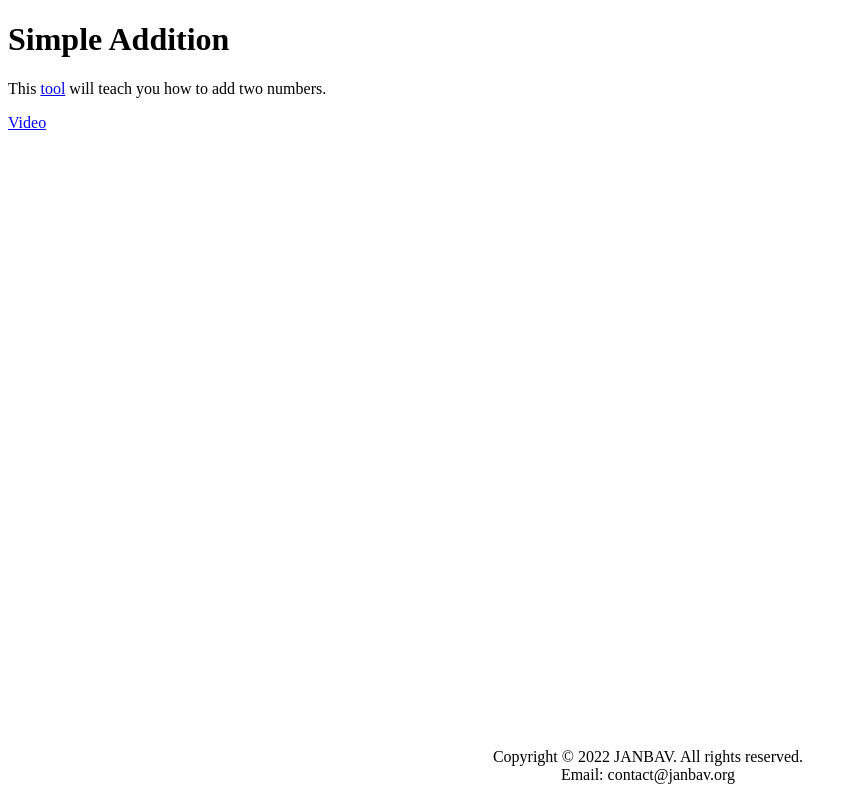
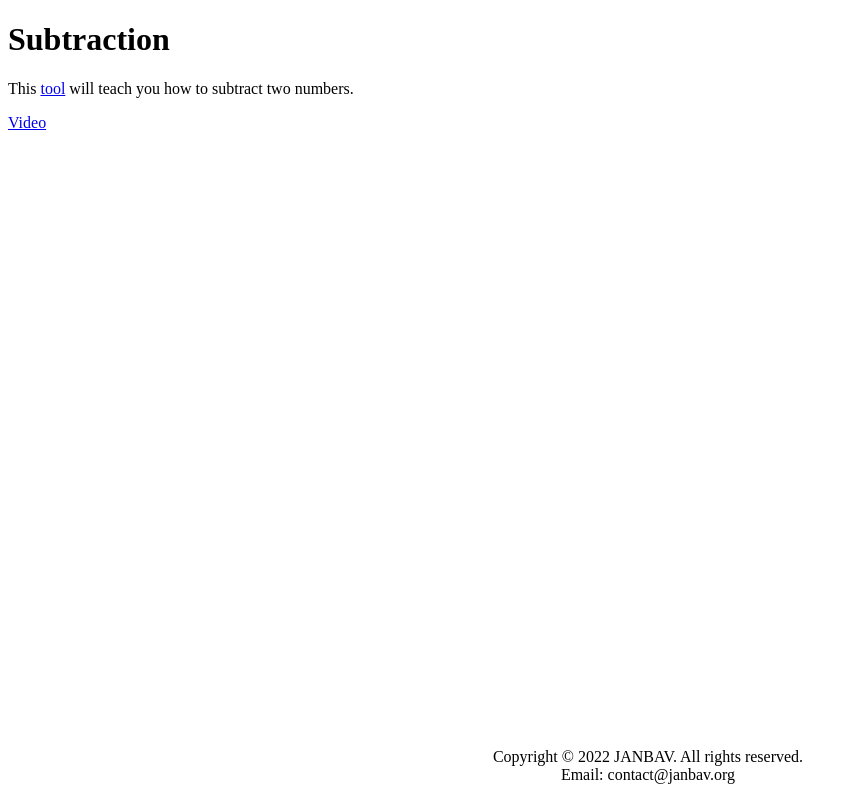
Before and after one commit to pksvarmasv/Subtraction, a plain HTML site: page index.html in a window 1280 px wide. Shown: the whole page, without its empty margins (0-853 px from the left). Drawn offline with Linux system fonts and the light colour scheme.

Commit message:
Update index.html

```diff
--- a/index.html
+++ b/index.html
@@ -70,9 +70,9 @@
 	</style>
 
 	<body>
-		<h1>Simple Addition</h1>
+		<h1>Subtraction</h1>
 
-		<p>This <a href="SimpleAddition.html">tool</a> will teach you how to add two numbers.</p>
+		<p>This <a href="Subtraction.html">tool</a> will teach you how to subtract two numbers.</p>
 
 		<a href="https://youtu.be/-vQ0O_p256I">Video</a>
 	<footer>
```
